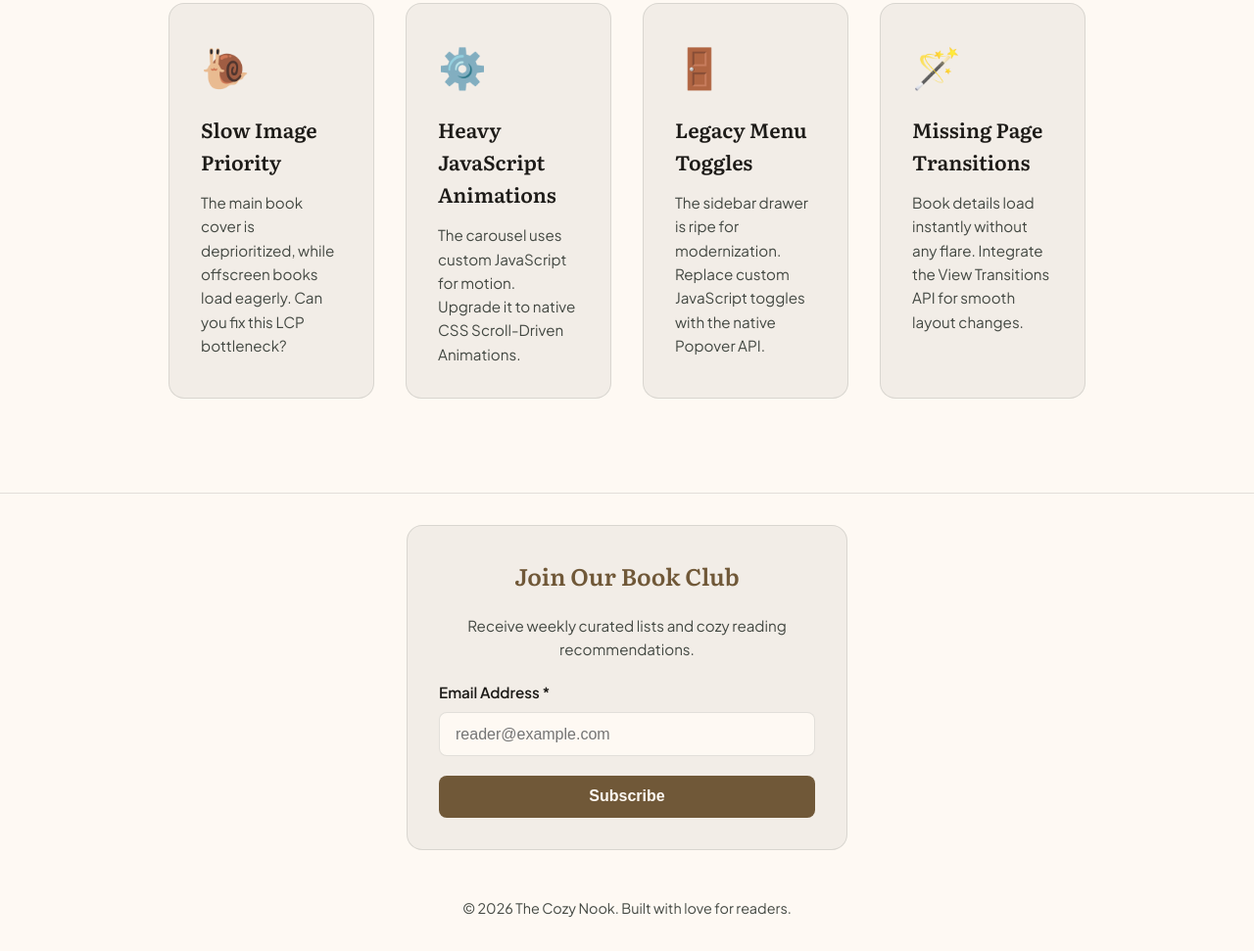
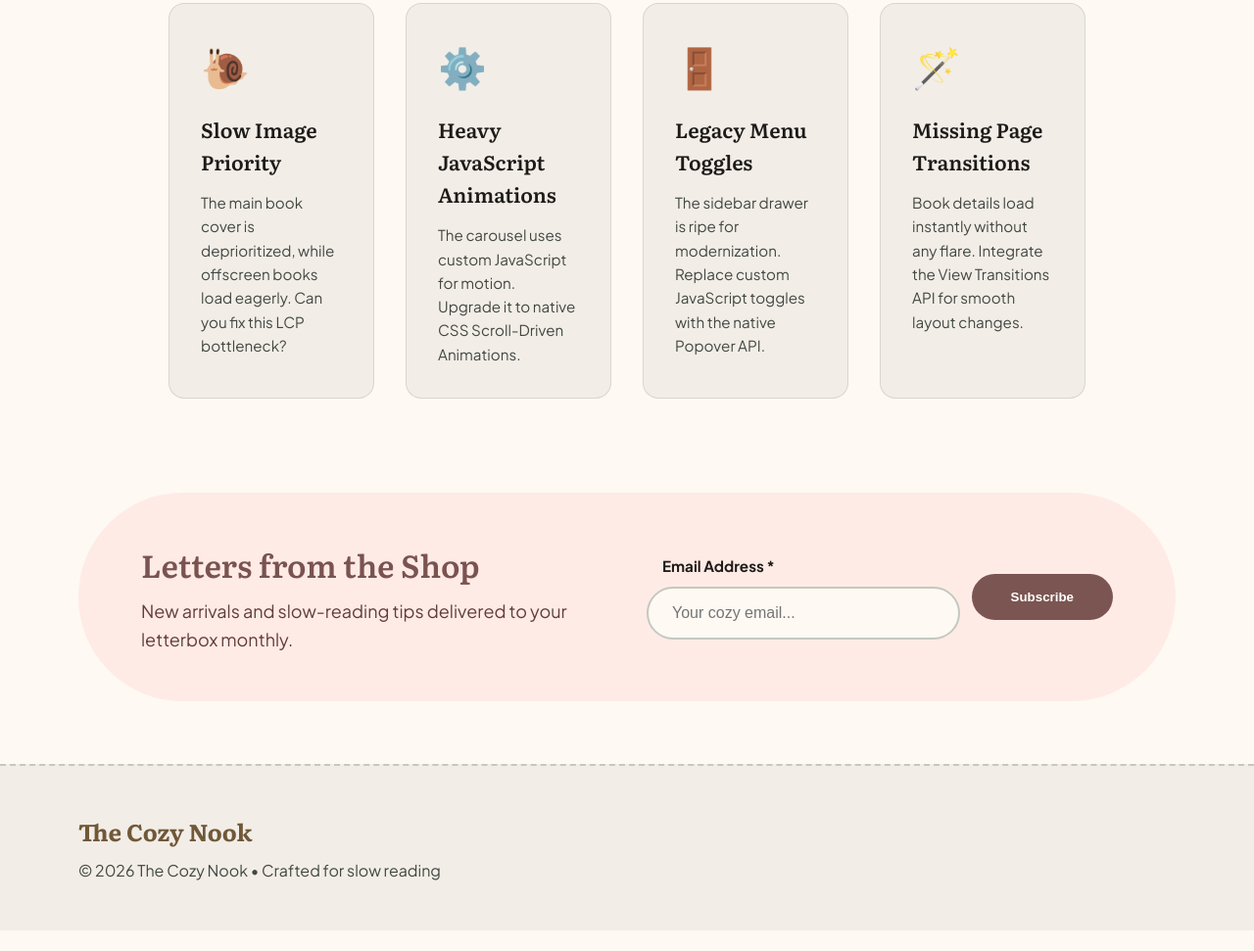
Before and after one commit to GoogleChromeLabs/modern-web-guidance-demos, a website with bundled scripts: page legacy-demos/cozy-nook-bookshop/public/about.html in a window 1280 px wide. Shown: the part 1047-2018 px from the top of the page at 98% size. After the commit the page ends 1997 px from the top, so only its background shows below. Built offline with nearby package versions, Linux system fonts and the light colour scheme; a web font is replaced by a local one.

Commit message:
Upgrade newsletter section and footer to cottagecore design

```diff
--- a/legacy-demos/cozy-nook-bookshop/public/about.html
+++ b/legacy-demos/cozy-nook-bookshop/public/about.html
@@ -109,29 +109,38 @@
         </div>
       </div>
     </section>
-  </main>
-
-  <footer>
+    <!-- Newsletter / Shop Update (Letters from the Shop) -->
+    <section class="newsletter">
+      <div class="newsletter-text">
+        <h2 class="newsletter-title">Letters from the Shop</h2>
+        <p class="newsletter-subtitle">New arrivals and slow-reading tips delivered to your letterbox monthly.</p>
+      </div>
+      <div class="newsletter-form-wrapper">
         <form id="newsletter-form" class="newsletter-form">
-      <h3>Join Our Book Club</h3>
-      <p>Receive weekly curated lists and cozy reading recommendations.</p>
+          <div class="form-inputs">
             <div class="field">
               <label for="newsletter-email">Email Address *</label>
-        <input
-          type="email"
-          id="newsletter-email"
-          name="newsletter-email"
-          required
-          aria-errormessage="email-error"
-          placeholder="reader@example.com"
-        >
+              <input type="email" id="newsletter-email" name="newsletter-email" required aria-errormessage="email-error"
+                placeholder="Your cozy email...">
               <div id="email-error" class="error-msg">
                 <span aria-hidden="true">❌</span> Please enter a valid email address.
               </div>
               </div>
-      <button type="submit" class="action-btn" style="width: 100%; text-align: center;">Subscribe</button>
+            <button type="submit" class="newsletter-submit">Subscribe</button>
+            </div>
             </form>
-    <p>&copy; 2026 The Cozy Nook. Built with love for readers.</p>
+      </div>
+      </section>
+      </main>
+
+      <!-- Footer Section -->
+      <footer class="app-footer">
+        <div class="footer">
+          <div class="footer-info">
+            <span class="footer-brand">The Cozy Nook</span>
+            <p class="footer-copyright">&copy; 2026 The Cozy Nook &bull; Crafted for slow reading</p>
+          </div>
+        </div>
   </footer>
 
   <!-- Bottom Nav for Mobile -->
--- a/legacy-demos/cozy-nook-bookshop/public/css/digital-shelf.css
+++ b/legacy-demos/cozy-nook-bookshop/public/css/digital-shelf.css
@@ -141,7 +141,7 @@
 }
 
 /* All Books Section */
-.all-books-section {
+.all-books {
   margin-bottom: var(--section-gap);
   width: 100%;
   box-sizing: border-box;
--- a/legacy-demos/cozy-nook-bookshop/public/css/footer.css
+++ b/legacy-demos/cozy-nook-bookshop/public/css/footer.css
@@ -3,95 +3,210 @@
  * SPDX-License-Identifier: Apache-2.0
  */
 
-footer {
+/* Letters from the Shop (Newsletter Section) */
+.newsletter {
+  background-color: rgba(255, 203, 198, 0.3);
+  /* var(--secondary-container) with opacity */
+  border-radius: 2.5rem;
+  padding: 3rem 2rem;
+  display: flex;
+  flex-direction: column;
+  align-items: center;
+  justify-content: space-between;
+  gap: 2.5rem;
   text-align: center;
-  padding: 2rem;
-  color: var(--text-secondary);
-  font-size: 0.9rem;
-  border-top: 1px solid var(--glass-border);
+  margin-bottom: var(--section-gap);
+    width: 100%;
+    box-sizing: border-box;
 }
 
-/* Newsletter Form & :user-invalid Verification Styles */
+.newsletter-text {
+  flex: 1;
+  text-align: left;
+}
+
+.newsletter-title {
+  font-size: 2rem;
+  color: var(--on-secondary-container);
+  margin-bottom: 0.5rem;
+}
+
+.newsletter-subtitle {
+  color: var(--on-secondary-fixed-variant);
+  font-size: 1.125rem;
+}
+
+.newsletter-form-wrapper {
+  flex: 1;
+  width: 100%;
+  max-width: 32rem;
+}
+
 .newsletter-form {
-  max-width: 450px;
-  margin: 0 auto 3rem;
   display: flex;
   flex-direction: column;
-  gap: 1.2rem;
-  text-align: left;
-  background: var(--bg-secondary);
-  padding: 2rem;
-  border-radius: 16px;
-  border: 1px solid var(--glass-border);
+  gap: 1rem;
+  width: 100%;
 }
 
-.newsletter-form h3 {
-  font-size: 1.5rem;
-  color: var(--accent-gold);
-  text-align: center;
+.form-inputs {
+  display: flex;
+  flex-direction: column;
+  gap: 0.75rem;
+  width: 100%;
 }
 
-.newsletter-form p {
-  color: var(--text-secondary);
-  font-size: 0.95rem;
-  text-align: center;
-}
-
-.newsletter-form .field {
+.field {
   display: flex;
   flex-direction: column;
   gap: 0.5rem;
+  text-align: left;
+    flex: 1;
+    width: 100%;
 }
 
 .newsletter-form label {
   font-size: 0.95rem;
-  color: var(--text-primary);
-  font-weight: 600;
+  color: var(--on-surface);
+    font-weight: 700;
+    padding-left: 1rem;
 }
 
 .newsletter-form input[type="email"] {
   width: 100%;
-  padding: 0.8rem 1rem;
+  padding: 1rem 1.5rem;
   font-size: 1rem;
-  background-color: var(--bg-primary);
-  color: var(--text-primary);
-  border: 1px solid var(--glass-border);
-  border-radius: 8px;
+  background-color: var(--surface);
+    color: var(--on-surface);
+    border: 2px solid var(--outline-variant);
+    border-radius: 9999px;
   outline: none;
-  transition: var(--transition-smooth);
+  transition: all 0.2s ease;
+    box-sizing: border-box;
 }
 
 .newsletter-form input[type="email"]:focus {
-  border-color: var(--accent-gold);
+  border-color: var(--primary);
 }
 
 .newsletter-submit {
+  background-color: var(--secondary);
+    color: var(--on-secondary);
+    padding: 1rem 2.5rem;
+    border-radius: 9999px;
+    font-weight: 700;
+    border: none;
+    cursor: pointer;
+    transition: background-color 0.2s ease;
+    height: fit-content;
+    align-self: center;
   width: 100%;
-  text-align: center;
+}
+
+.newsletter-submit:hover {
+  background-color: var(--on-secondary-fixed-variant);
+}
+
+.newsletter-submit:active {
+  transform: scale(0.95);
 }
 
 .error-msg {
   display: none;
-  color: #d93025;
+  color: #ba1a1a;
   font-size: 0.875rem;
   margin-top: 0.25rem;
+  padding-left: 1rem;
 }
 
 /* :user-invalid styles and fallback */
 input:user-invalid,
 input.user-invalid-fallback {
-  border-color: #d93025;
-  background-color: #fce8e6;
+  border-color: #ba1a1a !important;
+    background-color: #ffdad6 !important;
   color: #12100e;
 }
 
-input:user-invalid + .error-msg,
-input.user-invalid-fallback + .error-msg {
+input:user-invalid+.error-msg,
+input.user-invalid-fallback+.error-msg {
   display: block;
 }
 
 input:required:user-valid,
 input:required.user-valid-fallback {
-  border-color: #188038;
+  border-color: #188038 !important;
   border-width: 2px;
 }
+
+/* Footer Section */
+.app-footer {
+  background-color: var(--surface-container);
+  width: 100%;
+  margin-top: var(--section-gap);
+  border-top: 2px dashed var(--outline-variant);
+  padding-bottom: 5rem;
+  /* give space for mobile bottom bar */
+}
+
+.footer {
+  display: flex;
+  flex-direction: column;
+  justify-content: space-between;
+  align-items: center;
+  width: 100%;
+  max-width: 1200px;
+  margin: 0 auto;
+  padding: 3rem var(--container-padding);
+  text-align: center;
+}
+
+.footer-info {
+  margin-bottom: 2rem;
+  text-align: left;
+}
+
+.footer-brand {
+  font-family: 'Literata', serif;
+  font-size: 1.5rem;
+  font-weight: 700;
+  color: var(--tertiary);
+  margin-bottom: 0.5rem;
+  display: block;
+}
+
+.footer-copyright {
+  color: var(--on-surface-variant);
+  font-size: 1rem;
+}
+
+/* Media Queries (Mobile First) */
+@media (min-width: 768px) {
+  .newsletter {
+    flex-direction: row;
+    padding: 3rem 4rem;
+    text-align: left;
+    border-radius: 9999px;
+  }
+
+  .form-inputs {
+    flex-direction: row;
+    align-items: flex-end;
+  }
+
+  .newsletter-submit {
+    width: auto;
+  }
+
+  .app-footer {
+    padding-bottom: 0;
+  }
+
+    .footer {
+    flex-direction: row;
+    text-align: left;
+  }
+
+  .footer-info {
+    margin-bottom: 0;
+  }
+}
```
Also changed, not shown: legacy-demos/cozy-nook-bookshop/public/contact.html (+24 -15 lines), legacy-demos/cozy-nook-bookshop/public/index.html (+23 -8 lines). Lines whose indentation alone changed are shown as unchanged.
